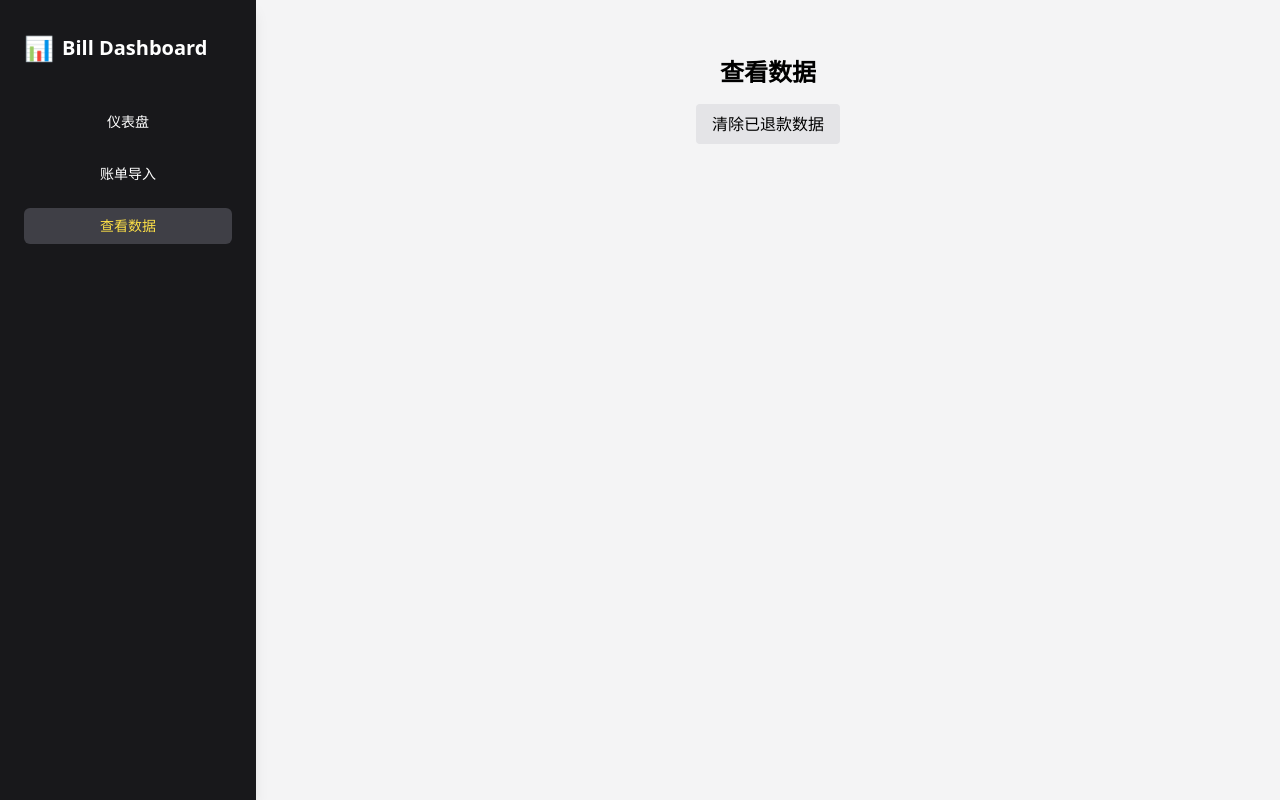
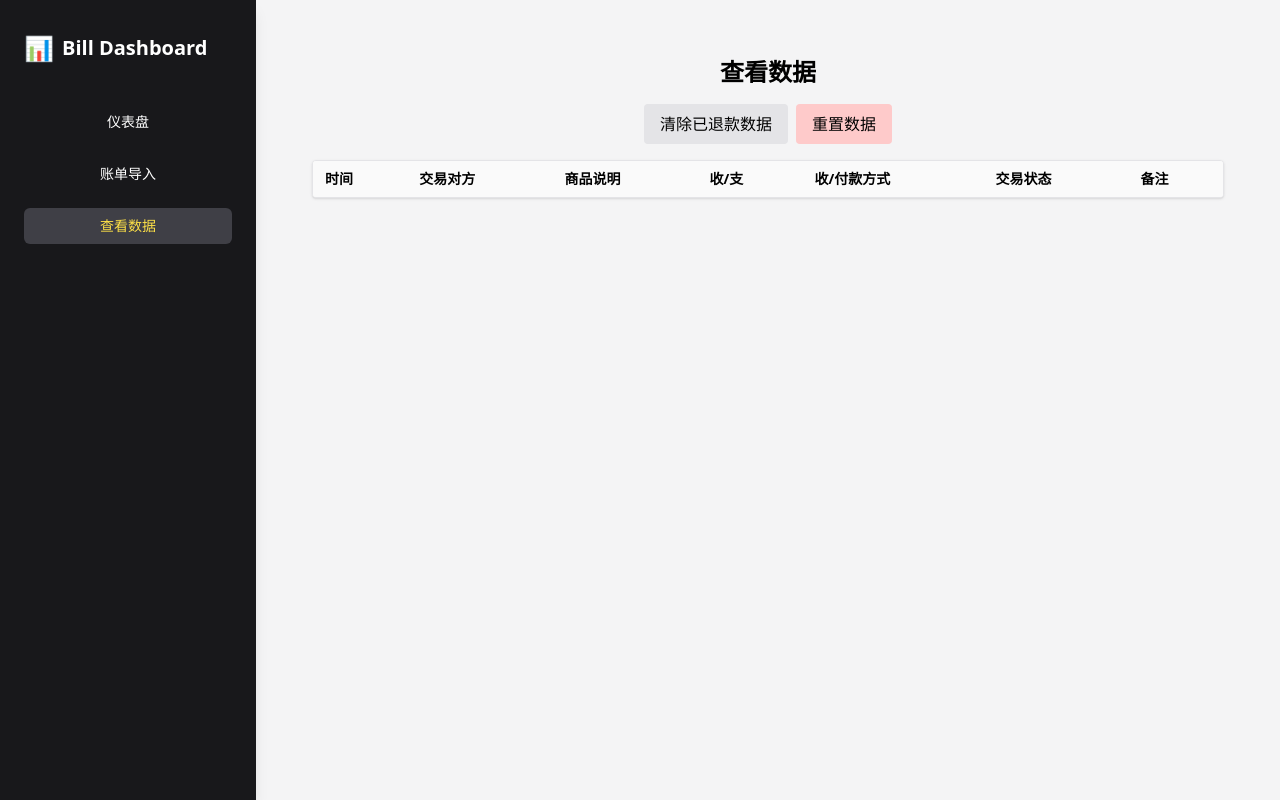
Before and after one commit to Koumlem/Bill_Dashboard_website, a React (Vite) app: page /view-data in a window 1280 px wide. Built offline with nearby package versions, Linux system fonts and the light colour scheme.

Commit message:
feat: dedupe imported records and streamline data view

```diff
--- a/src/pages/Import.jsx
+++ b/src/pages/Import.jsx
@@ -3,6 +3,14 @@ import { useNavigate } from 'react-router-dom'
 import UploadBox from '../components/UploadBox'
 import TablePreview from '../components/TablePreview'
 import { processData } from '../utils/processData'
+
+function mergeUniqueTxns(a = [], b = []) {
+  const makeKey = t =>
+    [t.time, t.merchant, t.item, t.type, t.amount, t.channel, t.status, t.note].join('|')
+  const map = new Map()
+  ;[...a, ...b].forEach(t => map.set(makeKey(t), t))
+  return Array.from(map.values())
+}
 
 export default function ImportPage() {
   const [txns, setTxns] = useState([])
@@ -10,18 +18,13 @@ export default function ImportPage() {
 
   const handleParsed = (raw = []) => {
     const cleaned = processData(raw)
-    // 将当前解析数据合并到已保存数据中，然后再更新预览
-    const saved = JSON.parse(localStorage.getItem('transactions') || '[]')
-    if (txns.length) {
-      localStorage.setItem('transactions', JSON.stringify([...saved, ...txns]))
-    }
-    setTxns(cleaned)
+    setTxns(prev => mergeUniqueTxns(prev, cleaned))
   }
 
   const handleConfirmImport = () => {
     if (!txns.length) return alert('请先上传并解析账单')
     const saved = JSON.parse(localStorage.getItem('transactions') || '[]')
-    const merged = [...saved, ...txns]
+    const merged = mergeUniqueTxns(saved, txns)
     localStorage.setItem('transactions', JSON.stringify(merged))
     setTxns([])
     navigate('/analysis')
--- a/src/pages/ViewData.jsx
+++ b/src/pages/ViewData.jsx
@@ -32,22 +32,15 @@ export default function ViewData() {
 
   const handleClearRefund = () => {
     const filtered = txns.filter(t => !String(t.status).includes('退款'))
+    filtered.sort((a, b) => new Date(b.time) - new Date(a.time))
     setTxns(filtered)
     localStorage.setItem('transactions', JSON.stringify(filtered))
   }
 
-  // 按日期分组
-  const groups = []
-  txns.forEach((txn, idx) => {
-    const date = txn.time || ''
-    let group = groups.find(g => g.date === date)
-    if (!group) {
-      group = { date, rows: [] }
-      groups.push(group)
+  const handleResetData = () => {
+    setTxns([])
+    localStorage.removeItem('transactions')
   }
-    group.rows.push({ ...txn, _idx: idx })
-  })
-  groups.sort((a, b) => new Date(b.date) - new Date(a.date))
 
   const fields = ['time', 'merchant', 'item', 'type', 'channel', 'status', 'note']
   const headers = ['时间', '交易对方', '商品说明', '收/支', '收/付款方式', '交易状态', '备注']
@@ -55,15 +48,20 @@ export default function ViewData() {
   return (
     <div className="p-6">
       <h2 className="text-2xl font-bold mb-4">查看数据</h2>
+      <div className="mb-4 space-x-2">
         <button
           onClick={handleClearRefund}
-        className="mb-4 px-4 py-2 bg-zinc-200 hover:bg-zinc-300 rounded"
+          className="px-4 py-2 bg-zinc-200 hover:bg-zinc-300 rounded"
         >
           清除已退款数据
         </button>
-      {groups.map(g => (
-        <div key={g.date} className="mb-6">
-          <h3 className="font-semibold mb-2">{g.date}</h3>
+        <button
+          onClick={handleResetData}
+          className="px-4 py-2 bg-red-200 hover:bg-red-300 rounded"
+        >
+          重置数据
+        </button>
+      </div>
       <div className="overflow-auto rounded border border-zinc-200 bg-white shadow">
         <table className="min-w-full text-sm">
           <thead className="bg-zinc-50">
@@ -76,24 +74,24 @@ export default function ViewData() {
             </tr>
           </thead>
           <tbody>
-                {g.rows.map(r => (
-                  <tr key={r._idx} className="odd:bg-white even:bg-zinc-50">
+            {txns.map((r, idx) => (
+              <tr key={idx} className="odd:bg-white even:bg-zinc-50">
                 {fields.map(f => (
                   <td
                     key={f}
                     className="px-3 py-2 whitespace-nowrap cursor-pointer"
-                        onClick={() => handleCellClick(r._idx, f)}
+                    onClick={() => handleCellClick(idx, f)}
                   >
-                        {editing.index === r._idx && editing.field === f ? (
+                    {editing.index === idx && editing.field === f ? (
                       <input
-                            value={txns[r._idx][f] || ''}
-                            onChange={e => handleCellChange(r._idx, f, e.target.value)}
+                        value={txns[idx][f] || ''}
+                        onChange={e => handleCellChange(idx, f, e.target.value)}
                         onBlur={handleBlur}
                         autoFocus
                         className="w-full border rounded px-1"
                       />
                     ) : (
-                          txns[r._idx][f] || ''
+                      txns[idx][f] || ''
                     )}
                   </td>
                 ))}
@@ -103,7 +101,5 @@ export default function ViewData() {
         </table>
       </div>
     </div>
-      ))}
-    </div>
   )
 }
```
Lines whose indentation alone changed are shown as unchanged.
